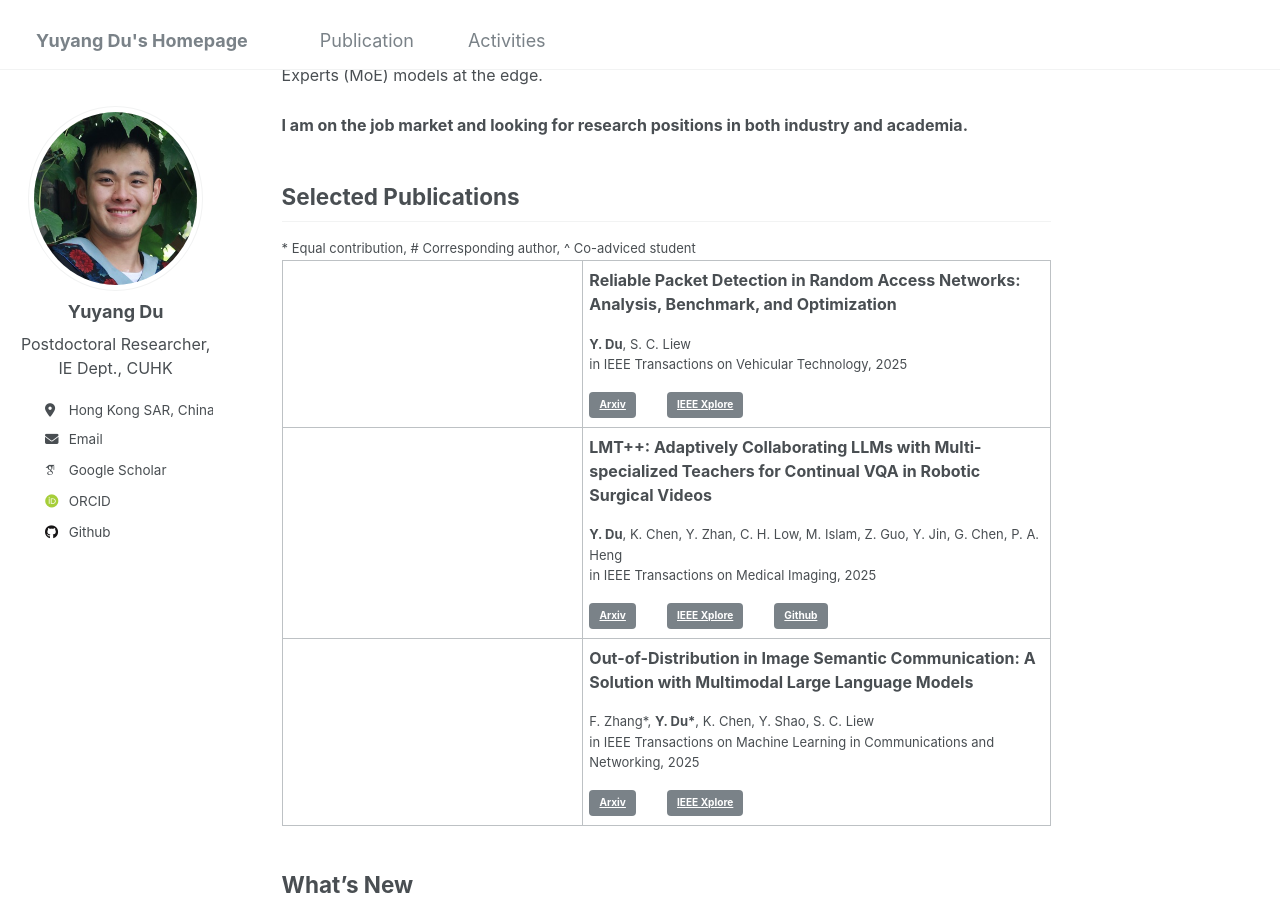
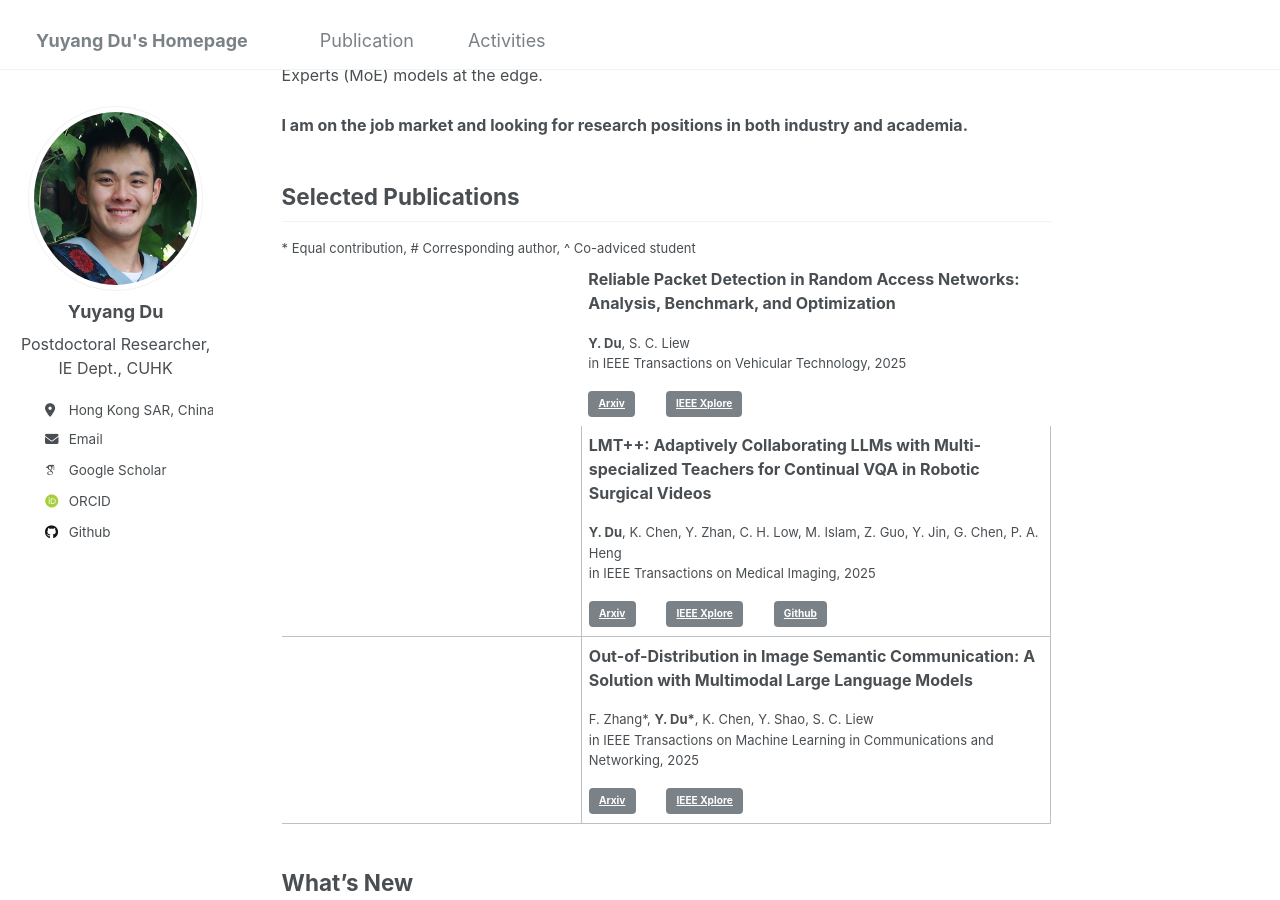
Before and after one commit to yuyangdu01/yuyangdu01.github.io, a Jekyll site: the page built from _pages/about.md, in a window 1280 px wide and 900 px high, scrolled down 354 px. Built offline with Jekyll 4.4.1, drawn with Linux system fonts in a browser that asks for light colours; some web fonts are replaced.

Commit message:
Update about.md

```diff
--- a/_pages/about.md
+++ b/_pages/about.md
@@ -16,12 +16,12 @@ redirect_from:
 Selected Publications <font size=3></font>
 ------
 <font size=2>* Equal contribution, # Corresponding author, ^ Co-adviced student</font>
-<div class="row border-bottom-1">
-  <table border="0" cellspacing="1" border-left="none" border-right="none">
-  <tr><td width="300">
+<div>
+  <table border="0" style="border-collapse: collapse; border: none;">
+  <tr><td width="300" style="border: none;">
   <div class="col-sm-5 col-md-4 col-lg-4 col-xl-4 m-auto"><img class="img-pub shadow-pub" src="" width="400"></div>
   </td>
-  <td>
+  <td style="border: none;">
   <div class="col align-self-center pub">
     <p class="pub-p"><font size=3><b>Reliable Packet Detection in Random Access Networks: Analysis, Benchmark, and Optimization</b></font></p>
     <p class="pub-p"><font size=2><b>Y. Du</b>, S. C. Liew <br>in IEEE Transactions on Vehicular Technology, 2025</font></p>
```
